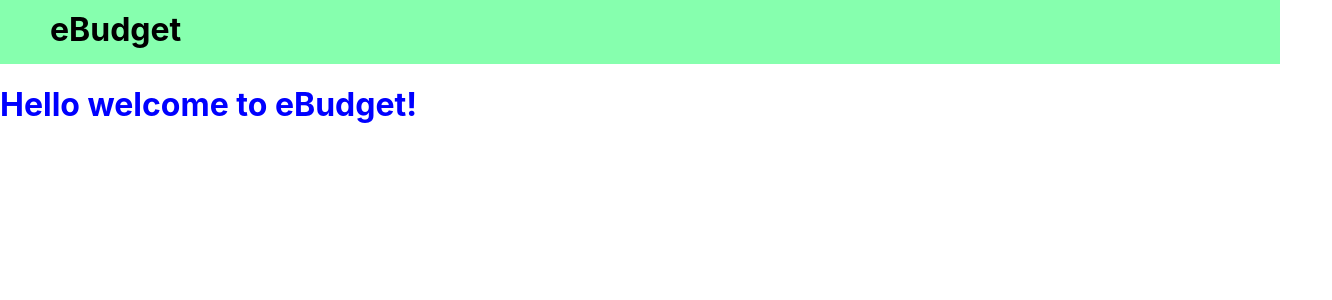
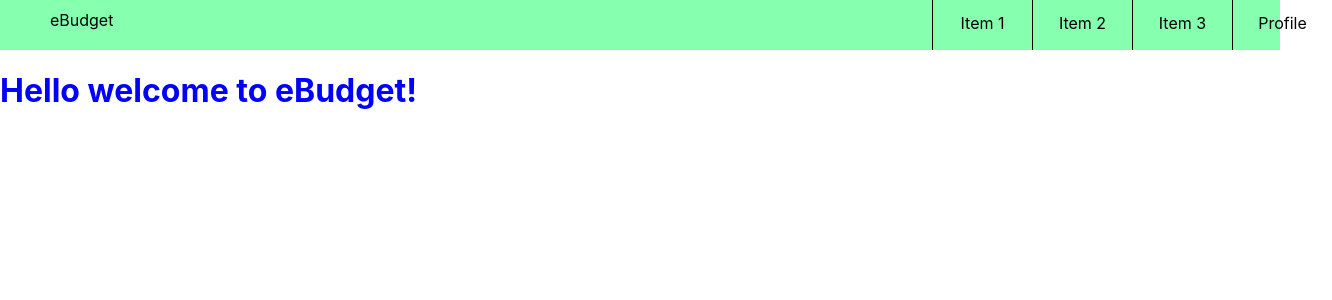
Before and after one commit to zullicm/ebudget, a React (Create React App) app in the folder client/: page / in a window 1280 px wide. Shown: the top 300 px of the page, 1332 px wide, since content can reach past the window. Built offline with nearby package versions, Linux system fonts and the light colour scheme.

Commit message:
Editing NavBar

```diff
--- a/client/src/App.css
+++ b/client/src/App.css
@@ -38,16 +38,33 @@
 }
 
 #NavBar{
+  display: grid;
+  grid-template-rows: 50px;
+  grid-template-columns: 100px 65% 100px 100px 100px 100px;
   margin: 0px;
   background-color: rgb(134, 255, 174);
 }
 
-#eBudget-Logo{
+.eBudget-Logo{
   margin: 0px;
   padding: 10px 50px;
   padding-bottom: 15px;
 }
 
+.item-1{
+  grid-column: 3;
+}
+
+.item{
+  text-align: center;
+  border: 1px solid black;
+  padding: 10px;
+  padding-top: 13px;
+  border-top: 0px;
+  border-bottom: 0px;
+  border-right: 0px;
+}
+
 #welcome-messege{
   color: blue;
 }
--- a/client/src/Component/NavBar.js
+++ b/client/src/Component/NavBar.js
@@ -2,9 +2,17 @@ import React from "react";
 
 function NavBar() {
 
+  function navTest(word){
+    console.log(word)
+  }
+
   return(
     <div id="NavBar">
-      <h1 id="eBudget-Logo">eBudget</h1>
+      <div onClick={() => navTest("eBudget Logo")} className="eBudget-Logo">eBudget</div>
+      <div onClick={() => navTest()} className="item item-1">Item 1</div>
+      <div onClick={() => navTest()} className="item item-2">Item 2</div>
+      <div onClick={() => navTest()} className="item item-3">Item 3</div>
+      <div onClick={() => navTest("Profile")} className="item item-4">Profile</div>
     </div>
   )
 }
```
